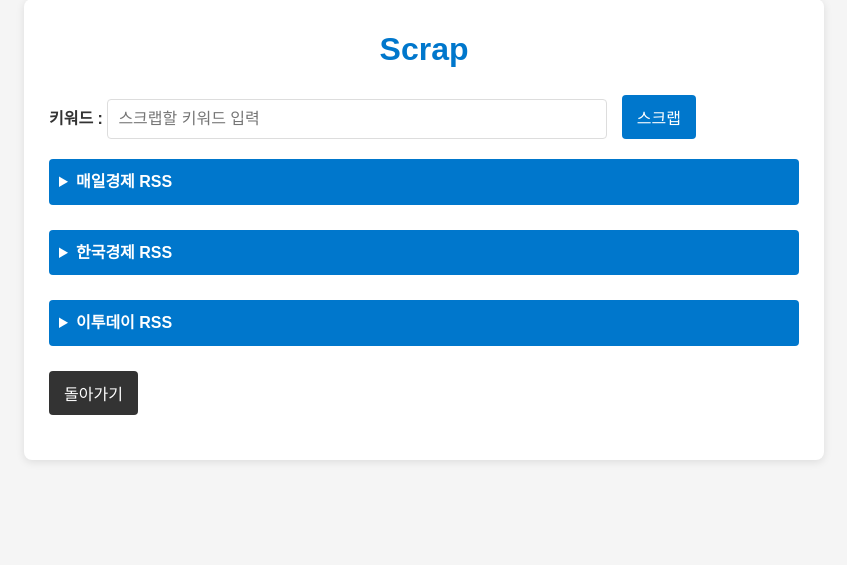
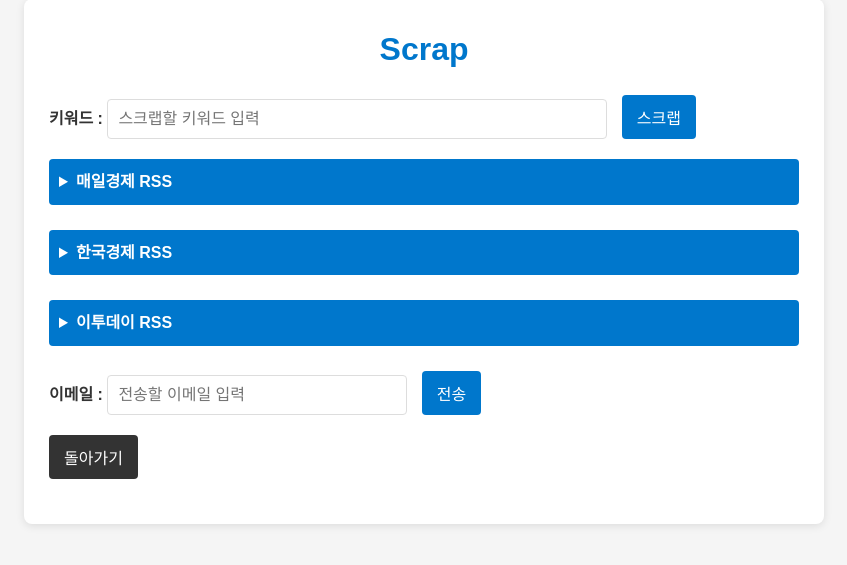
Before and after one commit to dmskhs0912/StockScrapper, a Flask app: template templates/scrap.html in a window 1280 px wide. Shown: the part 21-586 px from the top of the page, without its empty margins (216-1063 px from the left). Run offline with Flask 3, Linux system fonts and the light colour scheme; the template is opened without the code that fills it: most values are stand-ins (such as "Sample title", 1, 10 or a date in 2020).

Commit message:
fix email_sender, update scrap 필요한 형식에 맞게 수정정

```diff
--- a/app.py
+++ b/app.py
@@ -1,5 +1,5 @@
-import scrap, search
-from flask import Flask, render_template, request
+import scrap, search, email_sender
+from flask import Flask, render_template, request, redirect
 
 RSS_URLS = ['https://www.mk.co.kr/rss/30100041/', 'https://www.hankyung.com/feed/finance', 'https://rss.etoday.co.kr/eto/finance_news.xml']
 
@@ -29,7 +29,14 @@
     elif request.method == 'POST':
         scrap_search = request.form.get('scrap_search')
         data = scrap.fetch_multiple_pages_with_keyword(RSS_URLS, scrap_search)
-        return render_template('scrap.html', data=data)
+        return render_template('scrap.html', data=data, keyword=scrap_search)
+
+@app.route('/scrap/send-email/<keyword>', methods=['POST'])
+def send_email(keyword):
+    print(f'키워드 : {keyword}')
+    to_email = request.form.get('to_email')
+    email_sender.send_news_email(RSS_URLS, keyword, to_email)
+    return redirect('/scrap')
 
 if __name__ == '__main__':
     app.run(debug=True)
--- a/static/style.css
+++ b/static/style.css
@@ -62,6 +62,9 @@
     width: 500px; /* 원하는 크기로 조정 */
   }
 
+  .form-email input[type="text"] {
+    width: 300px; /* 원하는 크기로 조정 */
+  }
   /* RSS 섹션 스타일 */
   .rss-section details {
     margin-bottom: 15px;
--- a/templates/scrap.html
+++ b/templates/scrap.html
@@ -43,6 +43,11 @@
         </ul>
       </details>
     </section>
+    <form method="post" action="/scrap/send-email/{{keyword}}" class="form-email">
+      <label for="scrap_search"><strong>이메일 :</strong></label>
+      <input type="text" id="to_email" name="to_email" placeholder="전송할 이메일 입력" autocomplete="off">
+      <button type="submit">전송</button>
+    </form>
     {% endif %}
 
     <form method="get" action="/">
```
Also changed, not shown: email_sender.py (+7 -7 lines).
